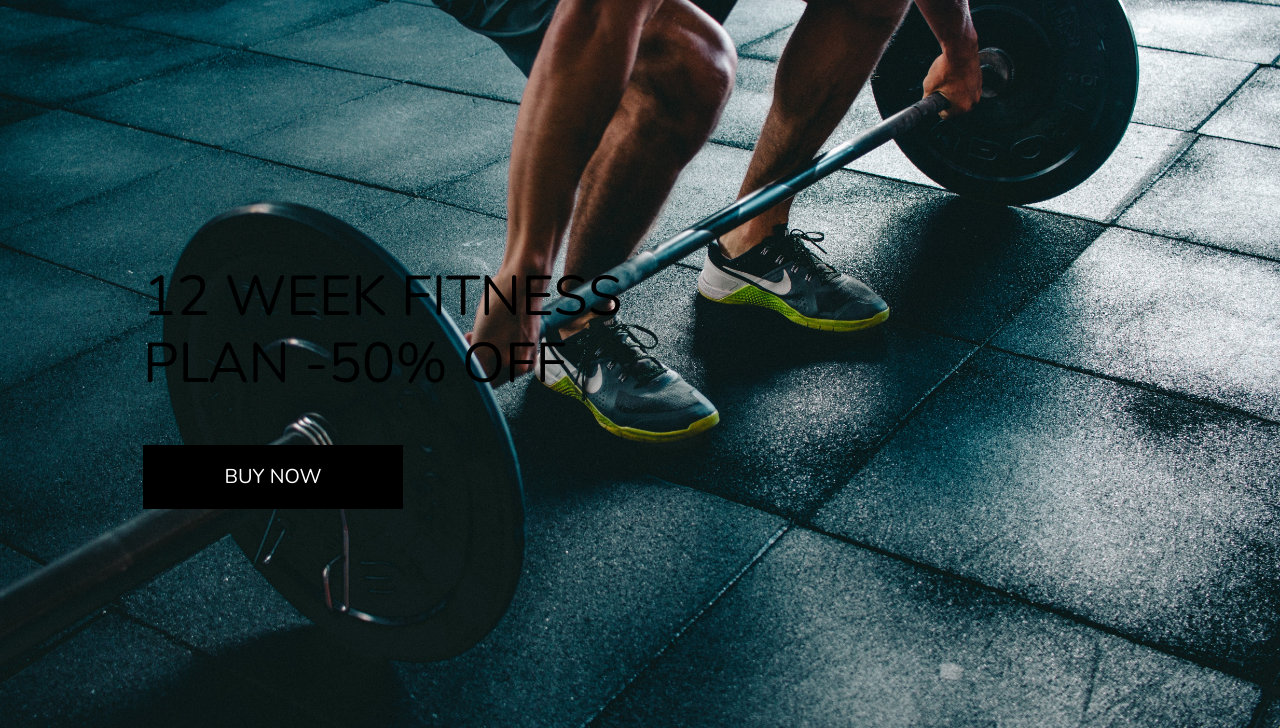
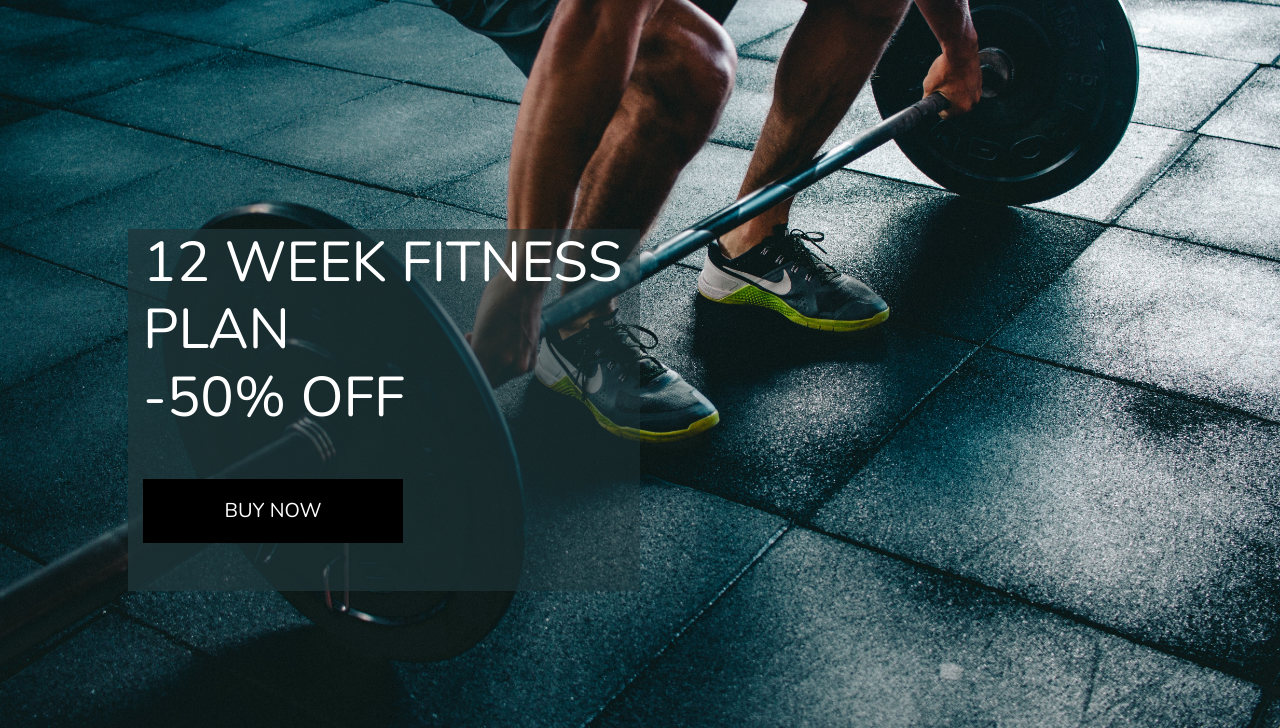
Before and after one commit to Leoney/fithub, a Django app: page / in a window 1280 px wide. Shown: the part 72-800 px from the top of the page. Run offline with Django 3.2, Linux system fonts and the light colour scheme; some libraries are stand-ins or nearby versions.

Commit message:
Changed home page offer block

```diff
--- a/home/templates/home/index.html
+++ b/home/templates/home/index.html
@@ -12,10 +12,10 @@
 {% block content %}
     <div class="container h-100">
         <div class="row h-100">
-            <div class="col-7 col-md-6 my-auto">
-                <h1 class="display-4 logo-font text-black">
+            <div class="col-7 col-md-6 my-auto offer-block">
+                <h1 class="display-4 logo-font text-white offer-heading">
                     12 Week Fitness Plan
-                    <span>-50% OFF</span>
+                    <span><strong>-50% OFF</strong></span>
                 </h1>
                 <div class="my-5">
                     <h4>
--- a/static/css/base.css
+++ b/static/css/base.css
@@ -55,6 +55,14 @@ body {
 .border-black {
     border: 1px solid black !important;
 }
+/* Home Page */
+.offer-block {
+    background-image: linear-gradient(to right,rgba(30, 53, 57, 0.8), rgba(30, 53, 57, 0.5))
+}
+
+.offer-heading span {
+    display: block;
+}
 
 /* -------------------------------- Media Queries */
 
```
